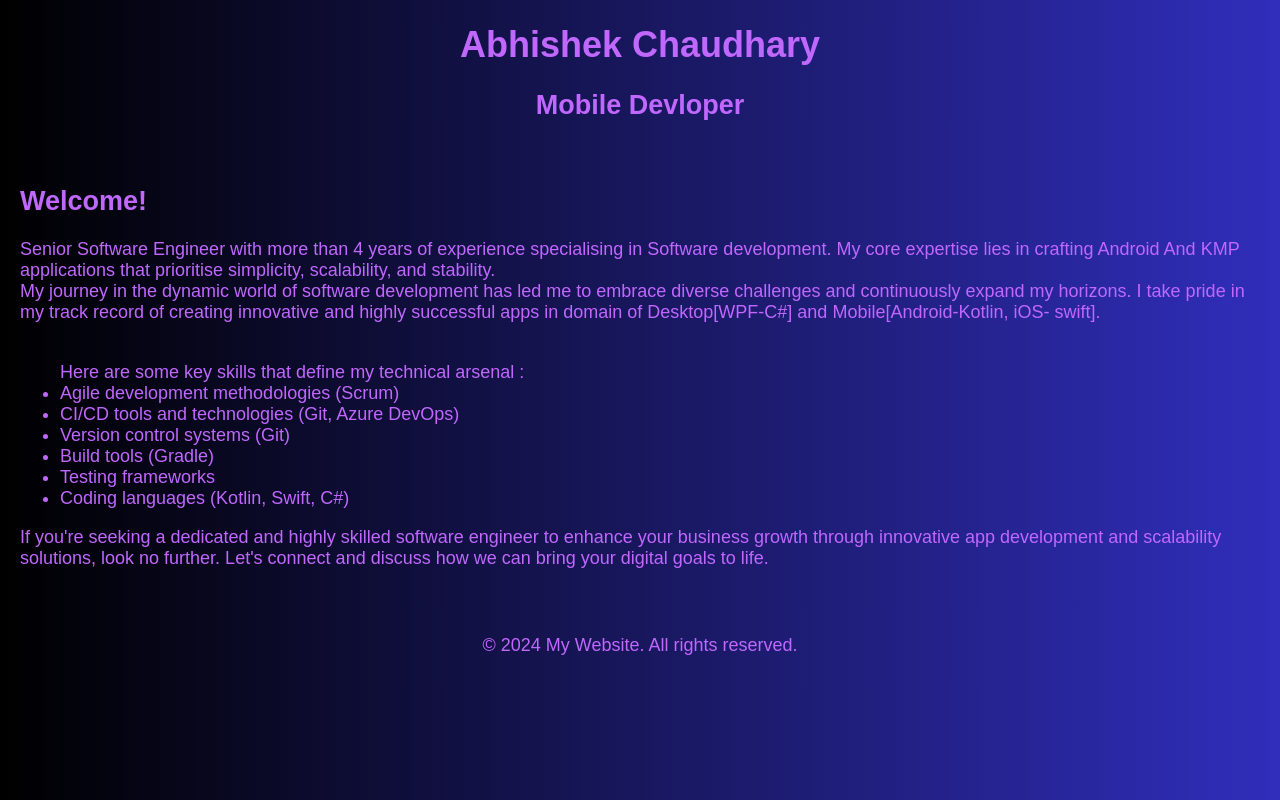
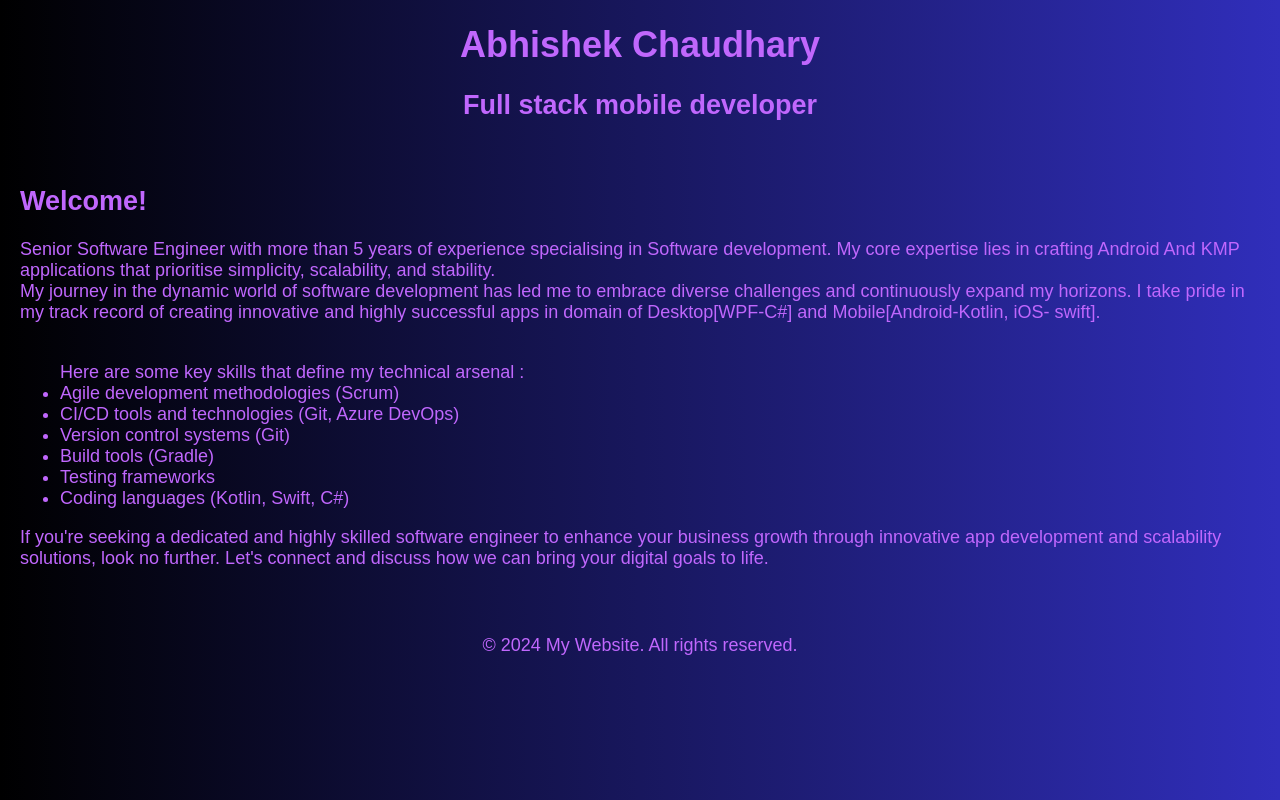
Before and after one commit to builditAbhi/builditabhi.github.io, a plain HTML site: page index.html in a window 1280 px wide. Drawn offline with Linux system fonts and the light colour scheme.

Commit message:
Update index.html

```diff
--- a/index.html
+++ b/index.html
@@ -8,12 +8,12 @@
 <body>
   <header style="color: #C067FD;">
     <h1>Abhishek Chaudhary</h1>
-    <h2>Mobile Devloper</h2>
+    <h2>Full stack mobile developer</h2>
   </header>
 
   <main>
     <h2>Welcome!</h2>
-    <p>Senior Software Engineer with more than 4 years of experience specialising in Software development. My core expertise lies in crafting Android And KMP applications that prioritise simplicity, scalability, and stability.<br>
+    <p>Senior Software Engineer with more than 5 years of experience specialising in Software development. My core expertise lies in crafting Android And KMP applications that prioritise simplicity, scalability, and stability.<br>
 
         My journey in the dynamic world of software development has led me to embrace diverse challenges and continuously expand my horizons. I take pride in my track record of creating innovative and highly successful apps in domain of Desktop[WPF-C#] and Mobile[Android-Kotlin, iOS- swift].<br><br>
         <ul>
```
